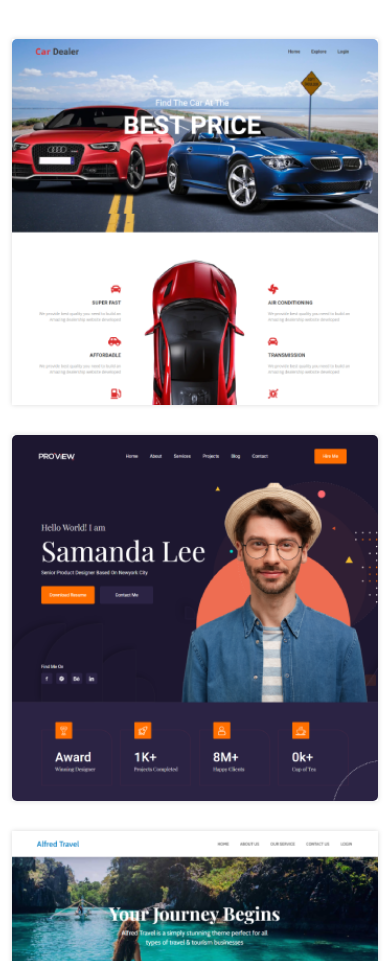
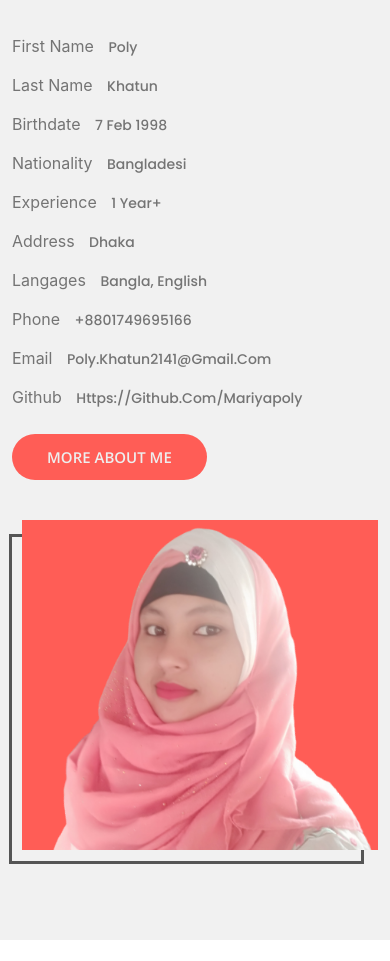
Before and after one commit to mariyapoly/poly-portfolio, a React (Create React App) app: page / in a window 390 px wide. Shown: the part 1039-2000 px from the top of the page. Built offline with nearby package versions, Linux system fonts and the light colour scheme.

Commit message:
added about component

```diff
--- a/src/App.js
+++ b/src/App.js
@@ -5,10 +5,8 @@ import {
   Route
 } from "react-router-dom";
 import './App.css';
-import About from "./Pages/About/About";
 import ContactMe from "./Pages/ContactMe/ContactMe";
 import Home from "./Pages/Home/Home";
-import Portfolio from "./Pages/Portfolio/Portfolio";
 import Footer from "./Pages/Share/Footer/Footer";
 import Header from "./Pages/Share/Header/Header";
 
@@ -18,8 +16,8 @@ function App() {
       <Header></Header>
       <Routes>
         <Route path="/" element={<Home />} />
-        <Route path="/about" element={<About />} />
-        <Route path="/portfolio" element={<Portfolio />} />
+        {/* <Route path="/about" element={<About />} />
+        <Route path="/portfolio" element={<Portfolio />} /> */}
         <Route path="/contact" element={<ContactMe />} />
       </Routes>
       <Footer></Footer>
--- a/src/Pages/About/About.css
+++ b/src/Pages/About/About.css
@@ -0,0 +1,158 @@
+.about-area {
+    padding: 100px 0 145px;
+    background-color: #f1f1f1;
+}
+.about-info ul {
+    list-style: none;
+    margin: 0;
+    padding: 0;
+}
+.about-info ul:nth-child(1) {
+    width: 45%;
+}
+.about-info ul:nth-child(2) {
+    width: 55%;
+}
+.about-info {
+    display: flex;
+}
+
+.about-info ul li {
+    opacity: 0.8;
+    text-transform: capitalize;
+    margin-bottom: 15px;
+}
+
+.about-info ul li span {
+    color: #555;
+    font-weight: 500;
+    margin-left: 15px;
+    opacity: 1 !important;
+}
+.about-btn {
+    margin-top: 20px;
+    margin-left: 130px;
+}
+.about-Thumb img {
+    height: 435px;
+}
+.about-Thumb {
+    background: #ff5d56;
+    position: relative;
+    z-index: 99;
+    margin-left: 20px;
+}
+.about-right {
+    position: relative;
+}
+.about-right:before {
+    position: absolute;
+    content: '';
+    top: 30px;
+    left: -12px;
+    width: 90%;
+    height: 100%;
+    border: 5px solid #555;
+}
+
+/* ------ media query ------ */
+@media screen and (max-width:575px) {
+    .about-area {
+        padding: 65px 0 90px;
+        background-color: #f1f1f1;
+    }
+    .about-info {
+        flex-direction: column;
+    }
+    .about-info ul:nth-child(1) {
+        width: 100%;
+    }
+    .about-info ul:nth-child(2) {
+        width: 100%;
+    }
+    .about-info ul li span {
+        margin-left: 10px;
+        font-size: 14px;
+    }
+    .about-btn {
+        margin-top: 10px;
+        margin-left: 0;
+        margin-bottom: 20px;
+    }
+    .about-Thumb img {
+        height: auto;
+    }
+    .about-Thumb {
+        margin-left: 10px;
+    }
+    .about-right:before {
+        top: 14px;
+        left: -3px;
+        width: 97%;
+        border: 3px solid #555;
+    }
+}
+@media screen and (min-width:576px) and (max-width:767px) {
+    .about-area {
+        padding: 65px 0 90px;
+        background-color: #f1f1f1;
+    }
+    .about-info {
+        flex-direction: column;
+    }
+    .about-info ul:nth-child(1) {
+        width: 100%;
+    }
+    .about-info ul:nth-child(2) {
+        width: 100%;
+    }
+    .about-info ul li span {
+        margin-left: 10px;
+        font-size: 14px;
+    }
+    .about-btn {
+        margin-top: 10px;
+        margin-left: 0;
+        margin-bottom: 20px;
+    }
+    .about-Thumb img {
+        height: auto;
+    }
+    .about-Thumb {
+        margin-left: 10px;
+    }
+    .about-right:before {
+        top: 14px;
+        left: -3px;
+        width: 97%;
+        border: 3px solid #555;
+    }
+}
+@media screen and (min-width:768px) and (max-width:991px) {
+    .about-area {
+        padding: 65px 0 90px;
+        background-color: #f1f1f1;
+    }
+    .about-info {
+        flex-direction: column;
+    }
+    .about-info ul:nth-child(1) {
+        width: 100%;
+    }
+    .about-info ul:nth-child(2) {
+        width: 100%;
+    }
+
+    .about-btn {
+        margin-top: 10px;
+        margin-left: 0;
+        margin-bottom: 20px;
+    }
+    .about-Thumb img {
+        height: 360px;
+    }
+    .about-Thumb {
+        margin-left: 10px;
+    }
+
+}
--- a/src/Pages/About/About.js
+++ b/src/Pages/About/About.js
@@ -1,11 +1,48 @@
 import React from 'react';
+import { Container, Row, Col } from 'react-bootstrap';
+import myImg from '../../images/my-img-1.png';
+import './About.css'
 
 const About = () => {
 
-
     return (
-        <div>
-            <h1>about</h1>
+        <div className="about-area">
+            <Container>
+                <div className="section-title">
+                    <h2>ABOUT <span>ME</span></h2>
+                    <p>I DESIGN AND CODE BEAUTIFUL THINGS, AND I LOVE WHAT I DO.</p>
+                </div>
+                <Row className="align-items-center">
+                    <Col lg={7} md={7}>
+                        <div className="about-info">
+                            <ul>
+                                <li>First Name <span>poly</span></li>
+                                <li>Last Name <span>khatun</span></li>
+                                <li>Birthdate <span>7 Feb 1998</span></li>
+                                <li>Nationality <span>Bangladesi</span></li>
+                                <li>Experience <span>1 year+</span></li>
+                            </ul>
+                            <ul>
+                                <li>Address <span>dhaka</span></li>
+                                <li>Langages <span>bangla, english</span></li>
+                                <li>Phone <span>+8801749695166</span></li>
+                                <li>Email <span>poly.khatun2141@gmail.com</span></li>
+                                <li>Github <span>https://github.com/mariyapoly</span></li>
+                            </ul>
+                        </div>
+                        <div className="about-btn">
+                            <button className="regular-btn">more about me</button>
+                        </div>
+                    </Col>
+                    <Col lg={5} md={5}>
+                        <div className="about-right">
+                            <div className="about-Thumb">
+                                <img src={myImg} alt="" />
+                            </div>
+                        </div>
+                    </Col>
+                </Row>
+            </Container>
         </div>
     );
 };
--- a/src/Pages/Home/Home.js
+++ b/src/Pages/Home/Home.js
@@ -3,12 +3,14 @@ import './Home.css';
 import Banner from '../Banner/Banner';
 import Project from '../Project/Project';
 import Contact from '../Contact/Contact';
+import About from '../About/About'
 
 const Home = () => {
 
     return (
         <>
             <Banner></Banner>
+            <About></About>
             <Project></Project>
             <Contact></Contact>
         </>
--- a/src/Pages/Share/Header/Header.js
+++ b/src/Pages/Share/Header/Header.js
@@ -13,8 +13,8 @@ const Header = () => {
                 <Navbar.Collapse id="basic-navbar-nav">
                     <Nav className="ms-auto">
                         <Link to="/">Home</Link>
-                        <Link to="/about">About</Link>
-                        <Link to="/portfolio">Portfolio</Link>
+                        {/* <Link to="/about">About</Link>
+                        <Link to="/portfolio">Portfolio</Link> */}
                         <Link to="/contact">Contact</Link>
                         <a target="_blank" className="regular-btn" href="https://drive.google.com/file/d/1EvEuQxbZOZ7hkoInXwtlgAAAzQKFxxVE/view?usp=sharing" rel="noopener noreferrer">download resume</a>
                     </Nav>
```
